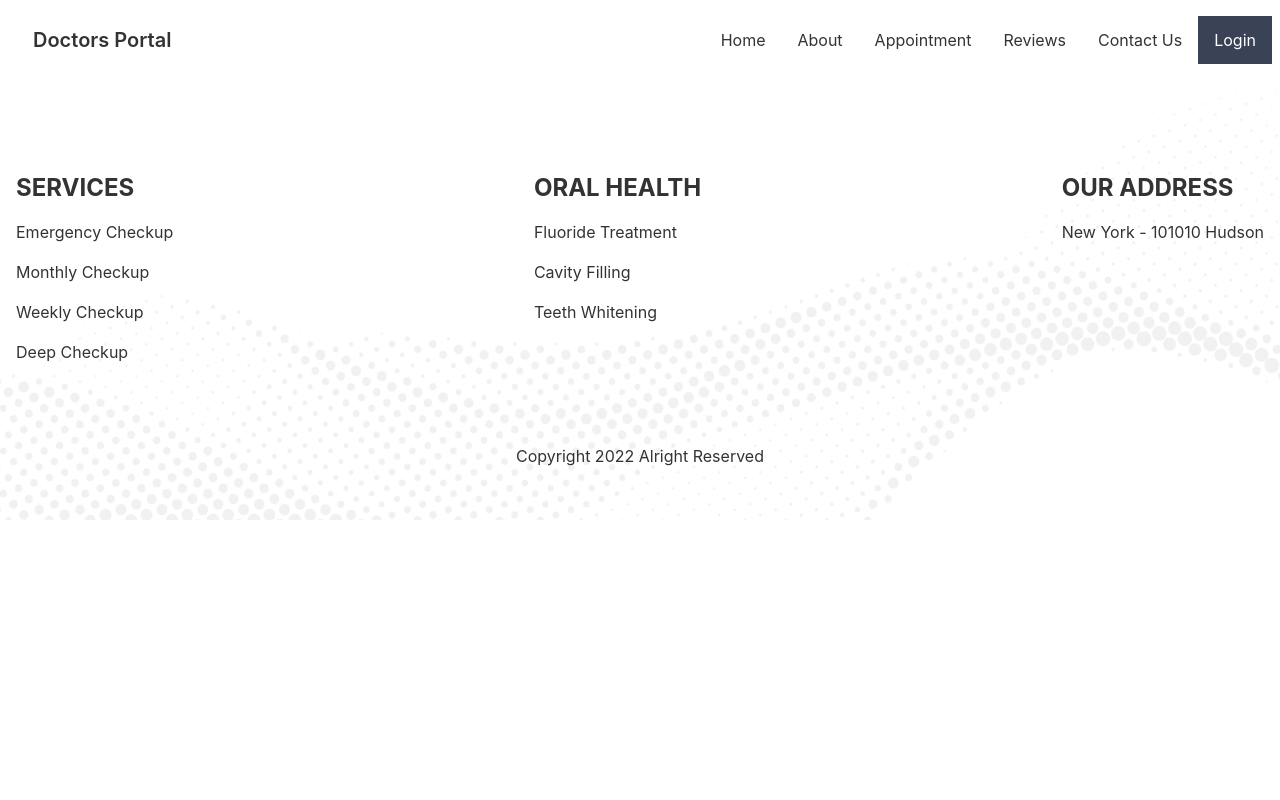
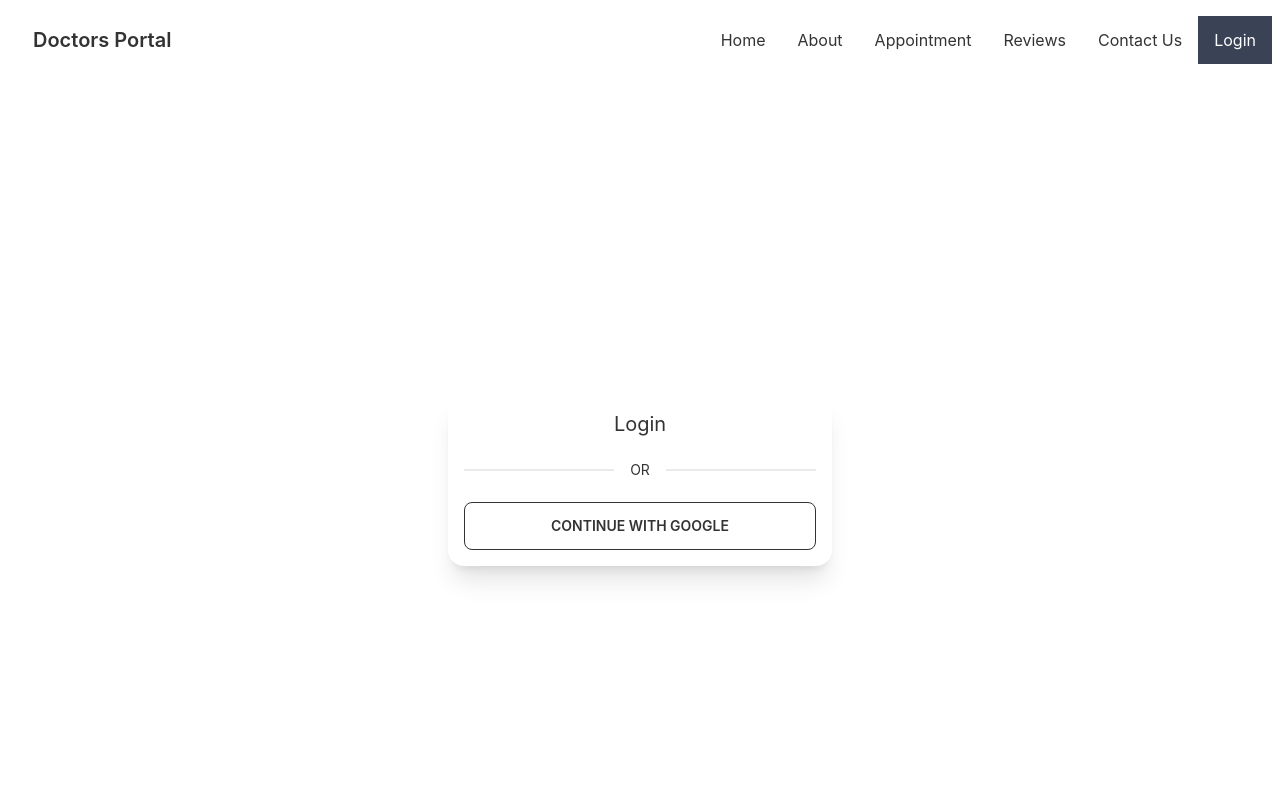
Before and after one commit to shakib-mia/doctors-portal-web, a React (Create React App) app: page /login in a window 1280 px wide. Shown: the top 800 px of the page. Built offline with nearby package versions, Linux system fonts and the light colour scheme.

Commit message:
sign in with google added

```diff
--- a/package.json
+++ b/package.json
@@ -11,10 +11,12 @@
     "@testing-library/user-event": "^13.5.0",
     "daisyui": "^2.14.3",
     "date-fns": "^2.28.0",
+    "firebase": "^9.8.1",
     "font-awesome": "^4.7.0",
     "react": "^18.1.0",
     "react-day-picker": "^8.0.4",
     "react-dom": "^18.1.0",
+    "react-firebase-hooks": "^5.0.3",
     "react-icons": "^4.3.1",
     "react-router-dom": "^6.3.0",
     "react-scripts": "5.0.1",
--- a/src/App.js
+++ b/src/App.js
@@ -3,6 +3,7 @@ import './App.css';
 import About from './Components/Pages/About/About';
 import Appointment from './Components/Pages/Appointment/Appointment';
 import Home from './Components/Pages/Home/Home';
+import Login from './Components/Pages/Login/Login';
 import Footer from './Components/Shared/Footer/Footer';
 import Navbar from './Components/Shared/Navbar/Navbar';
 
@@ -14,6 +15,7 @@ function App() {
         <Route path='/' element={<Home></Home>}></Route>
         <Route path='/about' element={<About></About>}></Route>
         <Route path='/appointment' element={<Appointment></Appointment>}></Route>
+        <Route path='/login' element={<Login></Login>}></Route>
       </Routes>
       <Footer></Footer>
     </div>
--- a/src/Components/Pages/Appointment/AvailableAppointments/AvailableAppointments.js
+++ b/src/Components/Pages/Appointment/AvailableAppointments/AvailableAppointments.js
@@ -8,7 +8,7 @@ const AvailableAppointments = ({ date }) => {
       const [treatment, setTreatment] = useState(null);
 
       useEffect(() => {
-            fetch('services.json')
+            fetch('http://localhost:5000/service')
                   .then(res => res.json())
                   .then(data => setServices(data))
       }, [])
--- a/src/Components/Pages/Appointment/AvailableAppointments/Booking.js
+++ b/src/Components/Pages/Appointment/AvailableAppointments/Booking.js
@@ -2,14 +2,11 @@ import React from 'react';
 
 const Booking = ({ service, setTreatment }) => {
       let { name, slots } = service;
-      // console.log(name)
-      // const [spService, setSpService] = useState();
-      // const fullDate = date.getDate().toString() + '/' + date.getMonth().toString() + '/' + date.getFullYear().toString()
 
       return (
-            <div className="card w-96 bg-base-100 mx-auto shadow-xl">
+            <div className="card w-96 bg-base-100 mx-auto shadow-xl text-center">
                   <div className="card-body">
-                        <h2 className="card-title text-secondary">{name}</h2>
+                        <h2 className="text-xl font-bold text-secondary">{name}</h2>
                         <p>
                               {
                                     slots.length ?
@@ -21,7 +18,7 @@ const Booking = ({ service, setTreatment }) => {
                         <div className="card-actions justify-center">
                               <label
                                     htmlFor="bookingModal"
-                                    className="btn btn-primary modal-button"
+                                    className="btn btn-primary btn-sm modal-button"
                                     disabled={slots.length === 0}
                                     onClick={() => {
                                           setTreatment(service)
@@ -29,7 +26,6 @@ const Booking = ({ service, setTreatment }) => {
                               >Book a slot</label>
                         </div>
                   </div>
-                  {/* <BookingModal service={spService} date={fullDate}></BookingModal> */}
             </div >
       );
 };
--- a/src/Components/Pages/Appointment/AvailableAppointments/BookingModal.js
+++ b/src/Components/Pages/Appointment/AvailableAppointments/BookingModal.js
@@ -7,6 +7,8 @@ const BookingModal = ({ treatment, date, setTreatment }) => {
             event.preventDefault();
             const slot = event.target.slot.value;
             console.log(name, slot);
+
+            // to close the modal
             setTreatment(null)
       }
 
@@ -23,10 +25,10 @@ const BookingModal = ({ treatment, date, setTreatment }) => {
                                           <select name='slot' className='input w-full shadow-md' id="slots">
                                                 {treatment?.slots?.map(slot => <option key={Math.random()} value={slot}>{slot}</option>)}
                                           </select>
-                                          <input className='input w-full my-5 shadow-md' type="text" name='name' placeholder='Full Name' />
-                                          <input className='input w-full my-5 shadow-md' type="text" name='phone' placeholder='Phone Number' />
-                                          <input className='input w-full my-5 shadow-md' type="email" name='email' placeholder='Email' />
-                                          <input className='input w-full my-5 shadow-md btn bg-zinc-800' type="submit" value="SUBMIT" />
+                                          <input className='input w-full my-5 drop-shadow ' type="text" name='name' placeholder='Full Name' />
+                                          <input className='input w-full my-5 drop-shadow ' type="text" name='phone' placeholder='Phone Number' />
+                                          <input className='input w-full my-5 drop-shadow ' type="email" name='email' placeholder='Email' />
+                                          <input className='input w-full my-5 drop-shadow  btn bg-zinc-800' type="submit" value="SUBMIT" />
                                     </form>
                               </div>
                         </div> : ""}
--- /dev/null
+++ b/src/Components/Pages/Login/Login.js
@@ -0,0 +1,36 @@
+import React from 'react';
+import { useSignInWithGoogle } from "react-firebase-hooks/auth"
+import auth from '../../../firebase.init';
+
+const Login = () => {
+      const [signInWithGoogle, user, loading, error] = useSignInWithGoogle(auth);
+
+      if (user) {
+            console.log(user);
+      }
+
+      if (loading) {
+            console.log("Loading...")
+      }
+
+      if (error) {
+            console.log(error)
+      }
+
+      return (
+            <div className='flex justify-center items-center h-screen'>
+                  <div className="card card-compact w-96 bg-base-100 shadow-xl">
+                        <div className="card-body">
+                              <h2 className="text-center text-xl">Login</h2>
+                              <div className="divider">OR</div>
+                              <button
+                                    onClick={() => signInWithGoogle()}
+                                    className='btn btn-outline'
+                              >Continue with google</button>
+                        </div>
+                  </div>
+            </div>
+      );
+};
+
+export default Login;
--- /dev/null
+++ b/src/firebase.init.js
@@ -0,0 +1,39 @@
+/* // Import the functions you need from the SDKs you need
+import { initializeApp } from "firebase/app";
+import { getAuth } from "firebase/auth";
+// TODO: Add SDKs for Firebase products that you want to use
+// https://firebase.google.com/docs/web/setup#available-libraries
+// Your web app's Firebase configuration
+const firebaseConfig = {
+      apiKey: process.env.REACT_APP_API_KEY,
+      authDomain: process.env.REACT_APP_AUTH_DOMAIN,
+      projectId: process.env.REACT_APP_PROJECT_ID,
+      storageBucket: process.env.REACT_APP_STORAGE_BUCKET,
+      messagingSenderId: process.env.REACT_APP_MESSAGING_SENDER_ID,
+      appId: process.env.REACT_APP_APP_ID,
+};
+// Initialize Firebase
+const app = initializeApp(firebaseConfig);
+const auth = getAuth(app)
+export default auth */
+
+// Import the functions you need from the SDKs you need
+import { initializeApp } from "firebase/app";
+import { getAuth } from "firebase/auth";
+// TODO: Add SDKs for Firebase products that you want to use
+// https://firebase.google.com/docs/web/setup#available-libraries
+
+// Your web app's Firebase configuration
+const firebaseConfig = {
+      apiKey: "AIzaSyBtHiHl2jOG7pUvI-TYNz-XGXMzsFZot00",
+      authDomain: "doctors-portal-32b75.firebaseapp.com",
+      projectId: "doctors-portal-32b75",
+      storageBucket: "doctors-portal-32b75.appspot.com",
+      messagingSenderId: "674189276714",
+      appId: "1:674189276714:web:8973f51b719a0e91bfb553"
+};
+
+// Initialize Firebase
+const app = initializeApp(firebaseConfig);
+const auth = getAuth(app);
+export default auth
```
Also changed, not shown: 1 other file (tests, documents, lock files or other folders).
